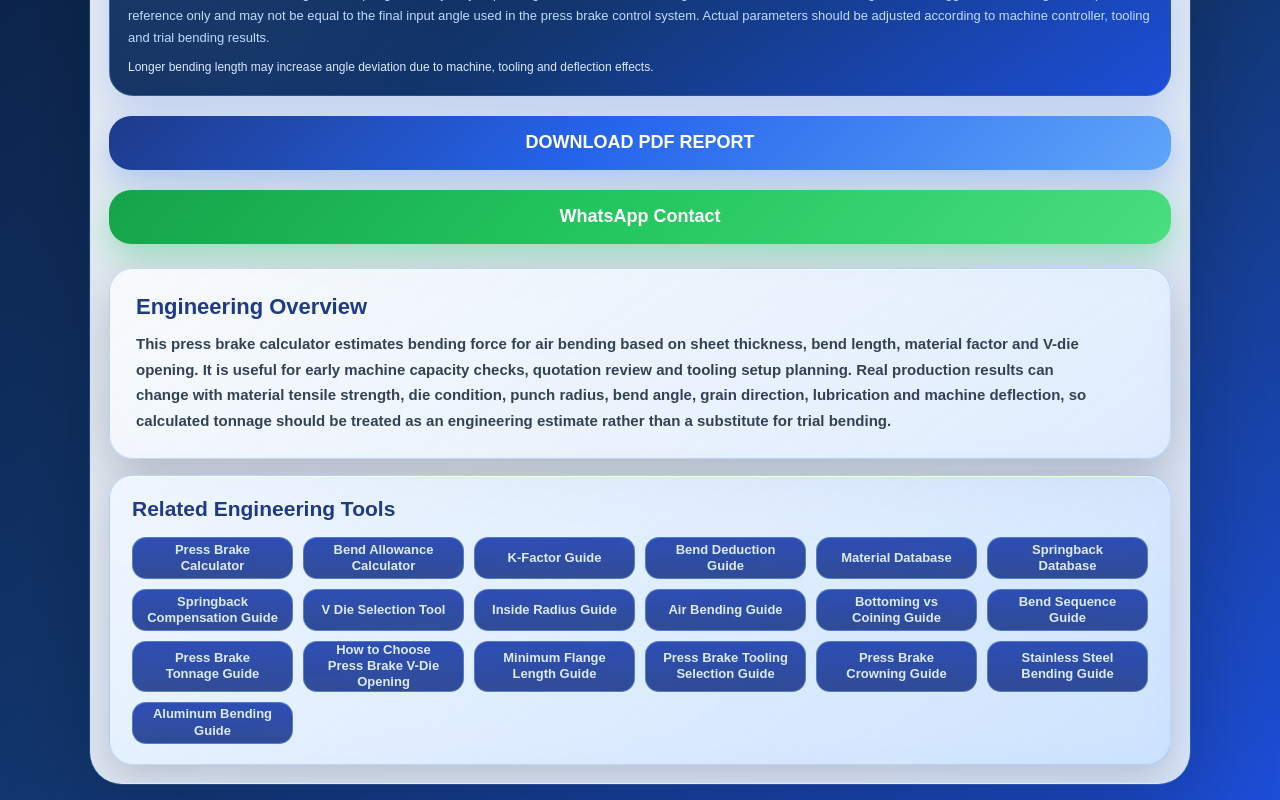
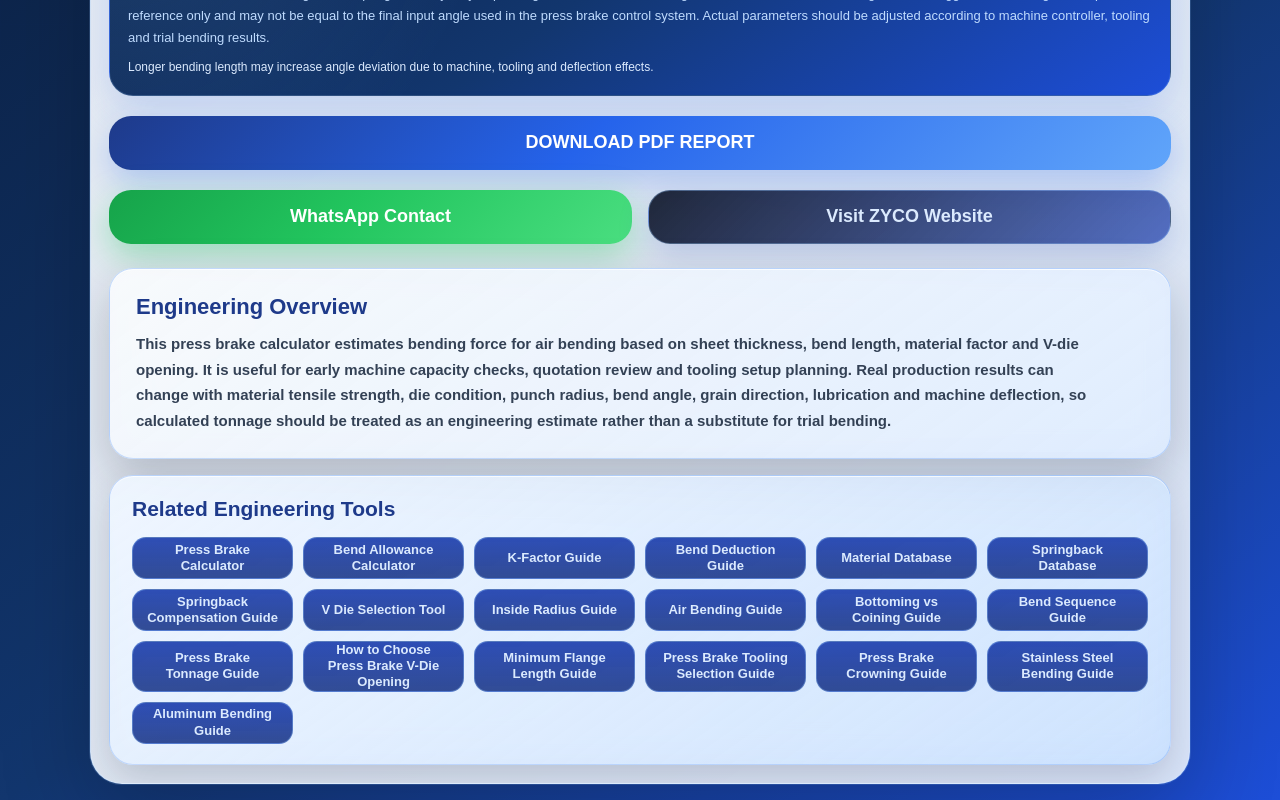
Before and after one commit to zycomachine-prog/zyco-calculator, a React (Vite) app: page / in a window 1280 px wide. Shown: the part 1740-2540 px from the top of the page. Built offline with nearby package versions, Linux system fonts and the light colour scheme; the HTML template or start-up script is replaced by a standard one.

Commit message:
Add website button to press brake calculator

```diff
--- a/src/pages/PressBrakeCalculator.jsx
+++ b/src/pages/PressBrakeCalculator.jsx
@@ -651,6 +651,7 @@ const vDie =
       machine: 'Recommended Machine',
       vdie: 'Recommended V Die',
       whatsapp: 'WhatsApp Contact',
+      website: 'Visit ZYCO Website',
       custom: 'Custom Machine',
       ton: 'Ton',
       diagram: 'PRESS BRAKE DIAGRAM',
@@ -738,6 +739,7 @@ const vDie =
       machine: '推荐设备',
       vdie: '推荐V槽',
       whatsapp: 'WhatsApp 联系',
+      website: '访问 ZYCO 官网',
       custom: '定制设备',
       ton: '吨',
       diagram: '折弯机示意图',
@@ -827,6 +829,7 @@ const vDie =
       machine: 'Рекомендуемый станок',
       vdie: 'Рекомендуемая V-матрица',
       whatsapp: 'Связаться в WhatsApp',
+      website: 'Посетить сайт ZYCO',
       custom: 'Индивидуальный станок',
       ton: 'Тонн',
       diagram: 'СХЕМА ЛИСТОГИБА',
@@ -916,6 +919,7 @@ const vDie =
       machine: 'Máquina recomendada',
       vdie: 'Matriz V recomendada',
       whatsapp: 'Contacto WhatsApp',
+      website: 'Visitar el sitio web de ZYCO',
       custom: 'Máquina personalizada',
       ton: 'Ton',
       diagram: 'DIAGRAMA DE PLEGADORA',
@@ -1004,6 +1008,7 @@ const vDie =
       machine: 'Önerilen Makine',
       vdie: 'Önerilen V Kalıp',
       whatsapp: 'WhatsApp İletişim',
+      website: 'ZYCO Web Sitesini Ziyaret Edin',
       custom: 'Özel Makine',
       ton: 'Ton',
       diagram: 'ABKANT PRES ŞEMASI',
@@ -1093,6 +1098,7 @@ const vDie =
       machine: 'Mesin Rekomendasi',
       vdie: 'V Die Rekomendasi',
       whatsapp: 'Kontak WhatsApp',
+      website: 'Kunjungi Website ZYCO',
       custom: 'Mesin Khusus',
       ton: 'Ton',
       diagram: 'DIAGRAM PRESS BRAKE',
@@ -3722,6 +3728,15 @@ linear-gradient(
   />
 </button>
 
+        <div
+          style={{
+            display: 'flex',
+            flexDirection: isMobile ? 'column' : 'row',
+            gap: isMobile ? '12px' : '16px',
+            marginTop: '20px',
+            width: '100%',
+          }}
+        >
           {/* WhatsApp */}
           <a
             href='https://wa.me/8613813072498'
@@ -3730,6 +3745,7 @@ linear-gradient(
             aria-label={t.whatsapp}
             style={{
               display: 'block',
+              flex: 1,
               textDecoration: 'none',
             }}
           >
@@ -3753,7 +3769,6 @@ onMouseLeave={(e) => {
                 display: 'inline-flex',
                 alignItems: 'center',
                 justifyContent: 'center',
-              marginTop: '20px',
                 border: 'none',
                 borderRadius: '22px',
                 background:
@@ -3795,6 +3810,83 @@ overflow: 'hidden',
   />
             </span>
           </a>
+
+          <a
+            href='https://www.zycomachine.com/'
+            target='_blank'
+            rel='noopener noreferrer'
+            aria-label={t.website}
+            style={{
+              display: 'block',
+              flex: 1,
+              textDecoration: 'none',
+            }}
+          >
+            <span
+              onMouseEnter={(e) => {
+                e.currentTarget.style.transform =
+                  'translateY(-3px)'
+                e.currentTarget.style.boxShadow =
+                  '0 18px 36px rgba(37,99,235,0.28)'
+                e.currentTarget.style.borderColor =
+                  'rgba(147,197,253,0.72)'
+              }}
+              onMouseLeave={(e) => {
+                e.currentTarget.style.transform =
+                  'translateY(0px)'
+                e.currentTarget.style.boxShadow =
+                  '0 12px 32px rgba(30,64,175,0.2)'
+                e.currentTarget.style.borderColor =
+                  'rgba(147,197,253,0.36)'
+              }}
+              style={{
+                width: '100%',
+                height: '54px',
+                display: 'inline-flex',
+                alignItems: 'center',
+                justifyContent: 'center',
+                border: '1px solid rgba(147,197,253,0.36)',
+                borderRadius: '22px',
+                background:
+                  'linear-gradient(135deg,rgba(15,23,42,0.92),rgba(30,64,175,0.72))',
+                color: '#dbeafe',
+                fontSize: '18px',
+                fontWeight: '700',
+                cursor: 'pointer',
+                transition: 'all 0.25s ease',
+                transform: 'translateY(0px)',
+                boxShadow:
+                  '0 12px 32px rgba(30,64,175,0.2)',
+                position: 'relative',
+                overflow: 'hidden',
+              }}
+            >
+              <span
+                style={{
+                  position: 'relative',
+                  zIndex: 2,
+                }}
+              >
+                {t.website}
+              </span>
+
+              <div
+                style={{
+                  position: 'absolute',
+                  top: 0,
+                  left: '-40%',
+                  width: '30%',
+                  height: '100%',
+                  background:
+                    'linear-gradient(90deg,transparent,rgba(191,219,254,0.32),transparent)',
+                  transform: 'skewX(-25deg)',
+                  animation:
+                    'titleScan 3s linear infinite',
+                }}
+              />
+            </span>
+          </a>
+        </div>
 
         <section
           aria-labelledby='press-brake-engineering-overview'
```
Lines whose indentation alone changed are shown as unchanged.
